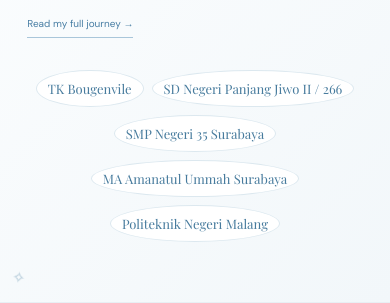
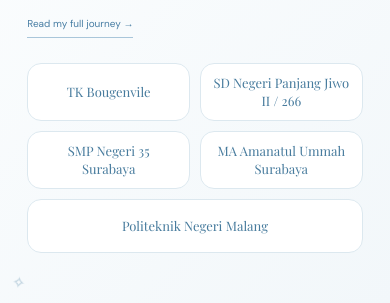
Before and after one commit to senctk/nesail, a React (Vite) app: page / in a window 390 px wide. Shown: the part 5181-5484 px from the top of the page. Built offline with nearby package versions, Linux system fonts and the light colour scheme; a web font is replaced by a local one.

Commit message:
Fix home journey preview on mobile

```diff
--- a/src/App.css
+++ b/src/App.css
@@ -511,3 +511,35 @@
   .timeline{margin-left:7%;margin-right:5%}
   .socials a{flex:1 1 120px;justify-content:center}
 }
+
+/* Keep the home journey preview readable on narrow screens. */
+@media(max-width:560px){
+  #journey-preview .journey-strip{
+    display:grid;
+    grid-template-columns:repeat(2,minmax(0,1fr));
+    justify-content:stretch;
+    align-items:stretch;
+    gap:10px;
+    width:100%;
+    margin:24px auto 10px;
+  }
+  #journey-preview .journey-strip>span{
+    display:flex;
+    min-width:0;
+    min-height:54px;
+    align-items:center;
+    justify-content:center;
+    padding:10px 12px;
+    border-radius:14px;
+    text-align:center;
+    line-height:1.4;
+    white-space:normal;
+    overflow-wrap:anywhere;
+  }
+  #journey-preview .journey-strip>span:last-child{grid-column:1/-1}
+  #journey-preview .journey-strip>i{display:none}
+}
+@media(max-width:380px){
+  #journey-preview .journey-strip{gap:8px}
+  #journey-preview .journey-strip>span{min-height:50px;padding:9px 8px;font-size:12px}
+}
```
